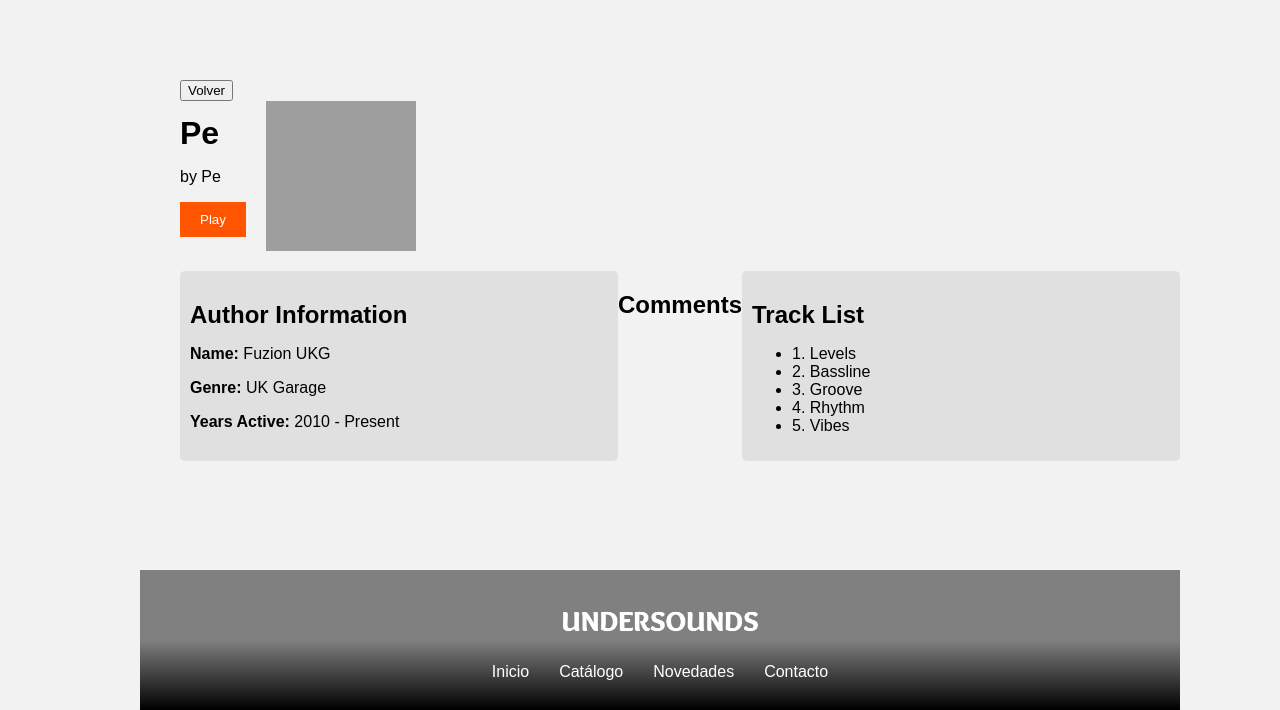
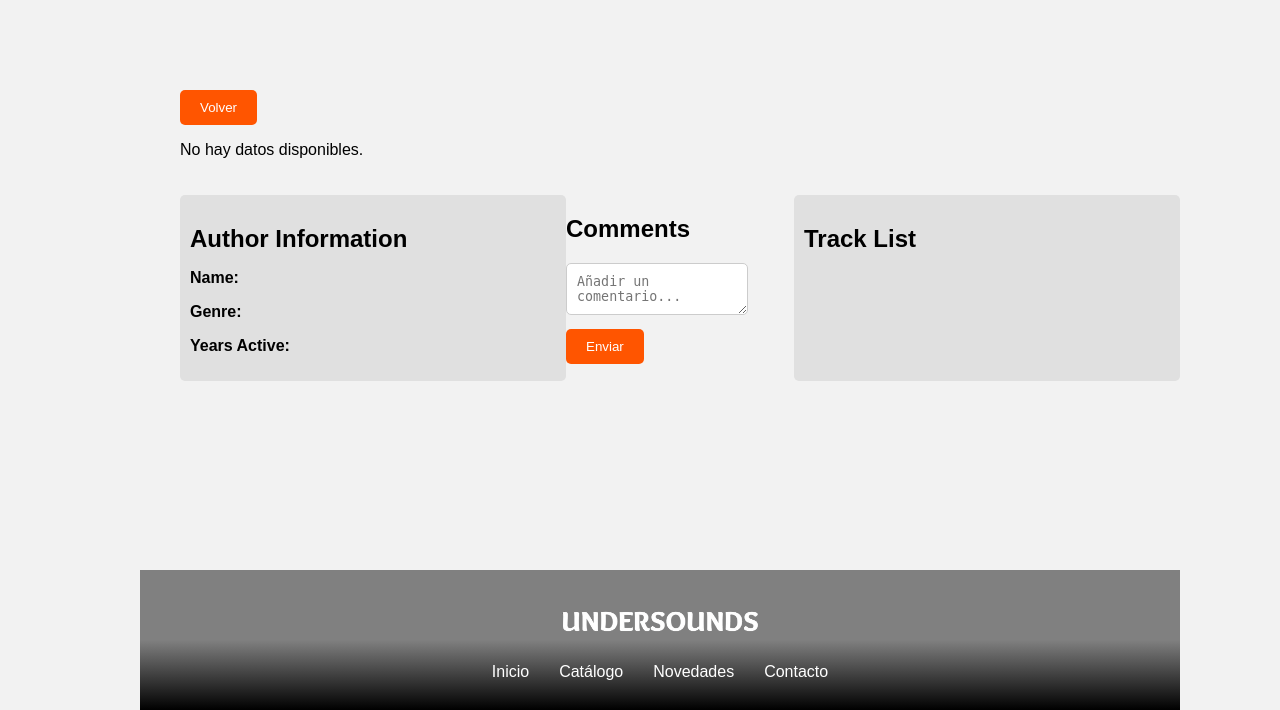
Before and after one commit to AlbertooCh/UNDERSOUNDS, a Django app: page /music_detail/ in a window 1280 px wide. Shown: the part 90-800 px from the top of the page. Run offline with Django 5.2, Linux system fonts and the light colour scheme; grey boxes are pictures that could not be loaded.

Commit message:
ahora funcionan las busquedas,  al hacer click sobre una imagen se mustra ahora la informacion de dicha cancion y he añadido una seccion de comentarios

```diff
--- a/music/models.py
+++ b/music/models.py
@@ -13,6 +13,7 @@ class Music(models.Model):
     genre = models.CharField(max_length=50)
     artist_photo = models.ImageField(upload_to='static/Photos/Cantantes/')
     album_photo = models.ImageField(upload_to='static/Photos/album/')
+    id = models.AutoField(primary_key=True)
 
     def __str__(self):
         return self.song_name
--- a/music/templates/music_detail.html
+++ b/music/templates/music_detail.html
@@ -104,46 +104,119 @@
             width: 100%;
             bottom: 0;
         }
+
+        textarea {
+            width: 70%;
+            padding: 10px;
+            margin-top: 10px;
+            border-radius: 5px;
+            border: 1px solid #ccc;
+        }
+
+        button {
+            padding: 10px 20px;
+            margin-top: 10px;
+            border: none;
+            background-color: #ff5500;
+            color: white;
+            border-radius: 5px;
+            cursor: pointer;
+        }
+
+        button:hover {
+            background-color: #e64a00;
+        }
     </style>
+
 <body>
     <main>
         <button class="back-button" onclick="goBack()">Volver</button>
         <div class="track-info">
-
             <div class="track-details">
-                <h1>Pe</h1>
-                <p>by Pe</p>
+                <h1 id="song-name"></h1>
+                <p id="artist-name"></p>
+                <p id="album-name"></p>
+                <p id="duration"></p>
+                <p id="genre"></p>
                 <button class="play-button">Play</button>
             </div>
-            <img src="Track Cover" class="track-cover">
+            <img id="track-cover" class="track-cover" alt="Track Cover">
         </div>
         <div class="comments-section">
             <div class="author-info">
                 <h2>Author Information</h2>
-                <p><strong>Name:</strong> Fuzion UKG</p>
-                <p><strong>Genre:</strong> UK Garage</p>
-                <p><strong>Years Active:</strong> 2010 - Present</p>
+                <p><strong>Name:</strong> <span id="author-name"></span></p>
+                <p><strong>Genre:</strong> <span id="author-genre"></span></p>
+                <p><strong>Years Active:</strong> <span id="author-years"></span></p>
             </div>
             <div class="comments">
                 <h2>Comments</h2>
+                <div id="comments"></div>
+                <textarea id="new-comment" placeholder="Añadir un comentario..."></textarea>
+                <button onclick="addComment()">Enviar</button>
             </div>
             <div class="track-list">
                 <h2>Track List</h2>
-                <ul>
-                    <li>1. Levels</li>
-                    <li>2. Bassline</li>
-                    <li>3. Groove</li>
-                    <li>4. Rhythm</li>
-                    <li>5. Vibes</li>
-                </ul>
+                <ul id="track-list"></ul>
             </div>
         </div>
     </main>
-</body>
     <script>
         function goBack() {
             window.history.back();
         }
+
+        const item = JSON.parse(localStorage.getItem('item'));
+
+        if (item) {
+            document.getElementById('song-name').textContent = item.song_name;
+            document.getElementById('artist-name').textContent = `by ${item.artist_name}`;
+            document.getElementById('album-name').textContent = `Album: ${item.album_name}`;
+            document.getElementById('duration').textContent = `Duration: ${item.duration}`;
+            document.getElementById('genre').textContent = `Genre: ${item.genre}`;
+            document.getElementById('track-cover').src = item.album_photo;
+            document.getElementById('author-name').textContent = item.artist_name;
+            document.getElementById('author-genre').textContent = item.genre;
+
+            const trackList = document.getElementById('track-list');
+            item.tracks.forEach((track, index) => {
+                const li = document.createElement('li');
+                li.textContent = `${index + 1}. ${track}`;
+                trackList.appendChild(li);
+            });
+        } else {
+            document.querySelector('.track-info').innerHTML = '<p>No hay datos disponibles.</p>';
+        }
+
+        const comments = JSON.parse(localStorage.getItem('comments')) || [];
+
+        function displayComments() {
+            const commentsDiv = document.getElementById('comments');
+            commentsDiv.innerHTML = '';
+            comments.forEach(comment => {
+                const commentDiv = document.createElement('div');
+                commentDiv.className = 'comment';
+                commentDiv.innerHTML = `<h3>${comment.author}</h3><p>${comment.text}</p>`;
+                commentsDiv.appendChild(commentDiv);
+            });
+        }
+
+        function addComment() {
+            const newCommentText = document.getElementById('new-comment').value;
+            if (newCommentText) {
+                const newComment = {
+                    author: 'Usuario', // Puedes cambiar esto para obtener el nombre del usuario actual
+                    text: newCommentText
+                };
+                comments.push(newComment);
+                localStorage.setItem('comments', JSON.stringify(comments));
+                displayComments();
+                document.getElementById('new-comment').value = '';
+            }
+        }
+
+        displayComments();
     </script>
+</body>
 
 {% endblock %}
--- a/music/views.py
+++ b/music/views.py
@@ -12,6 +12,6 @@ def music_list(request):
 
 def music_detail(request):
     song = Music.objects.all()
-    return render(request, "music_detail.html", {"song": song})
+    return render(request, 'music_detail.html', {'song': song})
 def catalogo(request):
     return render(request, "catalogo.html")
```
Also changed, not shown: music/static/prueba.json (+60 -30 lines), music/templates/catalogo.html (+8 -7 lines).
